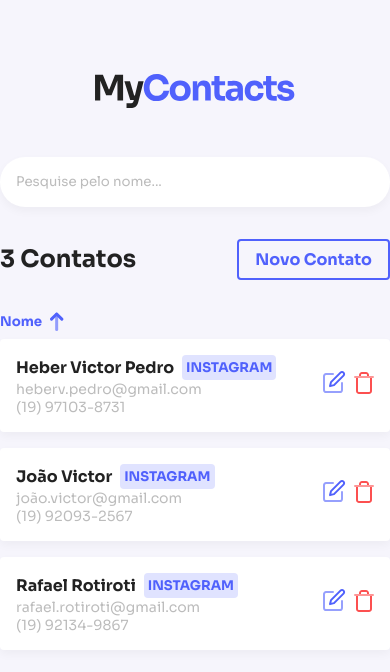
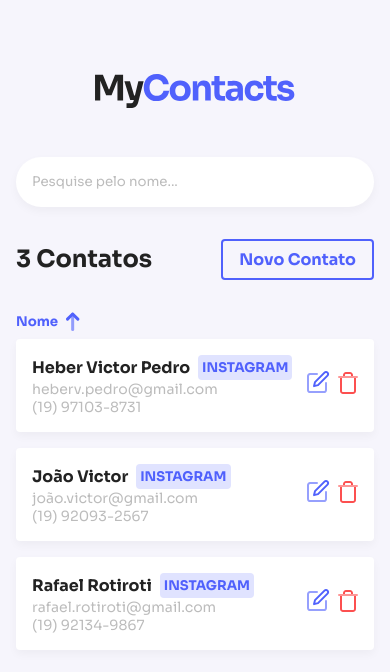
Before and after one commit to HeberPedro/web-my-contacts, a React (Create React App) app: page / in a window 390 px wide. Shown: the top 672 px of the page. Built offline with nearby package versions, Linux system fonts and the light colour scheme.

Commit message:
feat: style adjustments for mobile interface

```diff
--- a/src/components/Header/index.tsx
+++ b/src/components/Header/index.tsx
@@ -2,12 +2,10 @@ import logo from '@/assets/images/logo.svg'
 
 import * as S from './styles'
 
-const Header = () => {
-  return (
-    <S.Container>
-      <img src={logo} alt="MyContacts" />
-    </S.Container>
-  )
-}
+const Header = () => (
+  <S.Container>
+    <img src={logo} alt="MyContacts" />
+  </S.Container>
+)
 
 export default Header
--- a/src/components/Input.ts
+++ b/src/components/Input.ts
@@ -16,6 +16,7 @@ export default styled.input<InputProps>`
   font-size: 16px;
   font-family: 'Sora', sans-serif;
   transition: border-color 0.2s ease-in;
+  appearance: none;
 
   &:focus {
     border: 2px solid ${({ theme }) => theme.colors.primary.main};
--- a/src/components/Select.ts
+++ b/src/components/Select.ts
@@ -12,6 +12,7 @@ export default styled.select`
   font-size: 16px;
   font-family: 'Sora', sans-serif;
   transition: border-color 0.2s ease-in;
+  appearance: none;
 
   &:focus {
     border: 2px solid ${({ theme }) => theme.colors.primary.main};
--- a/src/styles.ts
+++ b/src/styles.ts
@@ -4,4 +4,5 @@ export const Container = styled.div`
   width: 100%;
   max-width: 500px;
   margin: 0 auto;
+  padding: 0 16px;
 `
```
